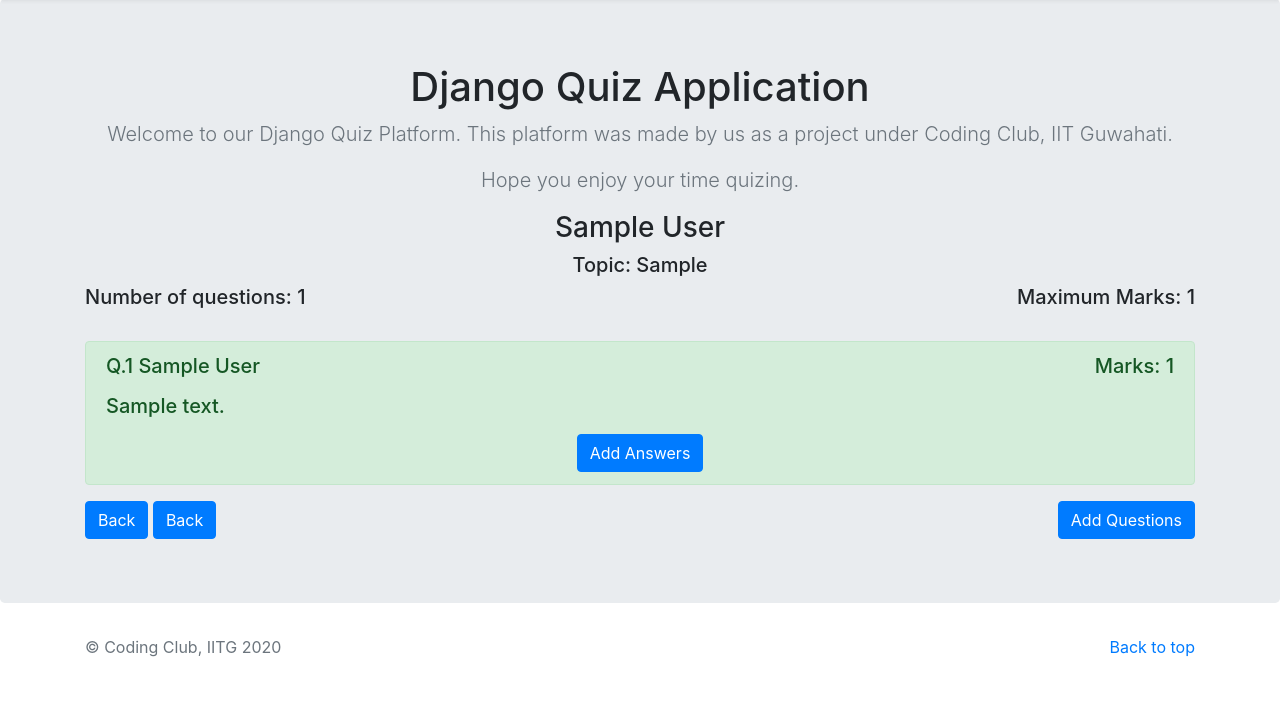
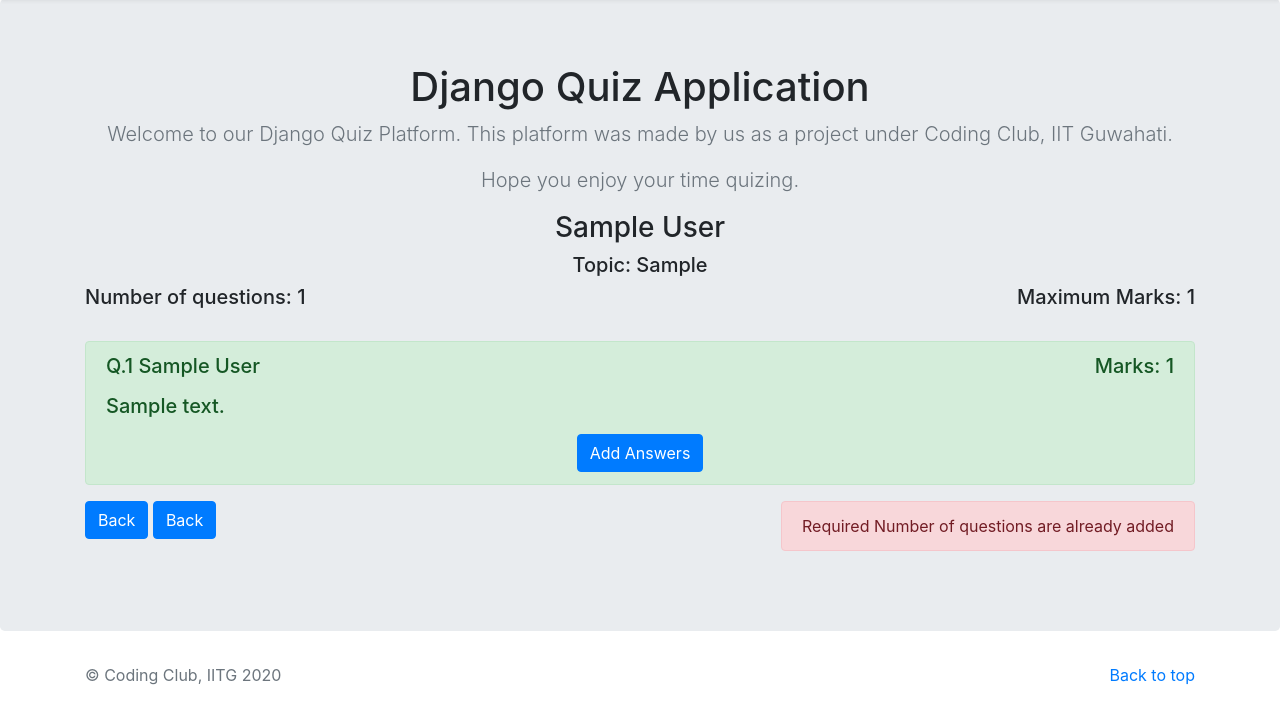
Before and after one commit to rk-karan/Django_Quiz, a Django app: page /accounts/quiz_view/1 in a window 1280 px wide. Shown: the part 57-781 px from the top of the page. Run offline with Django 3.2, Linux system fonts and the light colour scheme; a user stored in the database is signed in; tables that the repository leaves empty hold one stand-in row (values such as "Sample post"); some libraries are stand-ins or nearby versions.

Commit message:
User can add only specified number of questions

```diff
--- a/accounts/templates/accounts/quiz_view.html
+++ b/accounts/templates/accounts/quiz_view.html
@@ -37,7 +37,13 @@
 		{% if user.is_student %}<a href="/accounts/student_home" class="btn btn-primary">Back</a>{% endif %}
 	</div>
 	<div>
-		{% if quiz.creator == user %}<a href="/accounts/add_questions/{{quiz.pk}}" class="btn btn-primary">Add Questions</a> {% endif %}
+		{% if quiz.creator == user %}
+		{% if count < quiz.number_of_questions%}
+		<a href="/accounts/add_questions/{{quiz.pk}}" class="btn btn-primary">Add Questions</a>
+		{% else %}
+		<div class="alert alert-danger" role="alert"> Required Number of questions are already added</div>
+		{% endif %}
+		{% endif %}
 	</div>
 </div>
 {% endblock %}
--- a/accounts/views.py
+++ b/accounts/views.py
@@ -35,7 +35,8 @@
 def quiz_view(request, pk):
     quiz = get_object_or_404(Quiz, pk = pk)             #removed creator check from here. will do that directly in quiz_view.html
     #added set and set1 as contexts to search through the libraries
-    return render(request, 'accounts/quiz_view.html', context={'quiz':quiz, 'set':questions.objects.all().filter(quiz=quiz), 'set1':answers.objects.all()}) #filtering objects so forloop.counter can be used in quiz_view.html
+    count=questions.objects.all().filter(quiz=quiz).count()
+    return render(request, 'accounts/quiz_view.html', context={'quiz':quiz, 'set':questions.objects.all().filter(quiz=quiz), 'set1':answers.objects.all(), 'count':count}) #filtering objects so forloop.counter can be used in quiz_view.html
 
 
 def signin(request):
@@ -58,7 +59,7 @@
             else:
                 messages.error(request,"Invalid username or password") #invalid message display
         else:
-                messages.error(request,"Invalid username or password") #invalid message display
+            messages.error(request,"Invalid username or password") #invalid message display
     return render(request, 'accounts/signin.html', context={'form':AuthenticationForm()})
 
 def signout(request):
@@ -91,13 +92,18 @@
     quiz = get_object_or_404(Quiz, pk = pk, creator = request.user)
 
     if request.method=='POST':
-        question = questions()
-        question.question = request.POST.get('question')
-        question.marks = request.POST.get('marks')
-        question.quiz = quiz
-        question.save()
-        return redirect('/accounts/quiz_view/'+str(quiz.pk))
-    return render(request, 'accounts/add_question.html', context={'form':add_question_form, 'quiz':quiz})
+        form = add_question_form(data=request.POST)
+        if form.is_valid():
+            question = questions()
+            question.question = request.POST.get('question')
+            question.marks = request.POST.get('marks')
+            question.quiz = quiz
+            question.save()
+            return redirect('/accounts/quiz_view/'+str(quiz.pk))
+        else:
+            messages.error(request,"Either text or marks missing")
+
+    return render(request, 'accounts/add_question.html', context={'form':add_question_form(), 'quiz':quiz})
 
 @teacher_quiz_required  #go to decorators.py for more info
 def add_answers(request, quiz_pk, question_pk):
```
